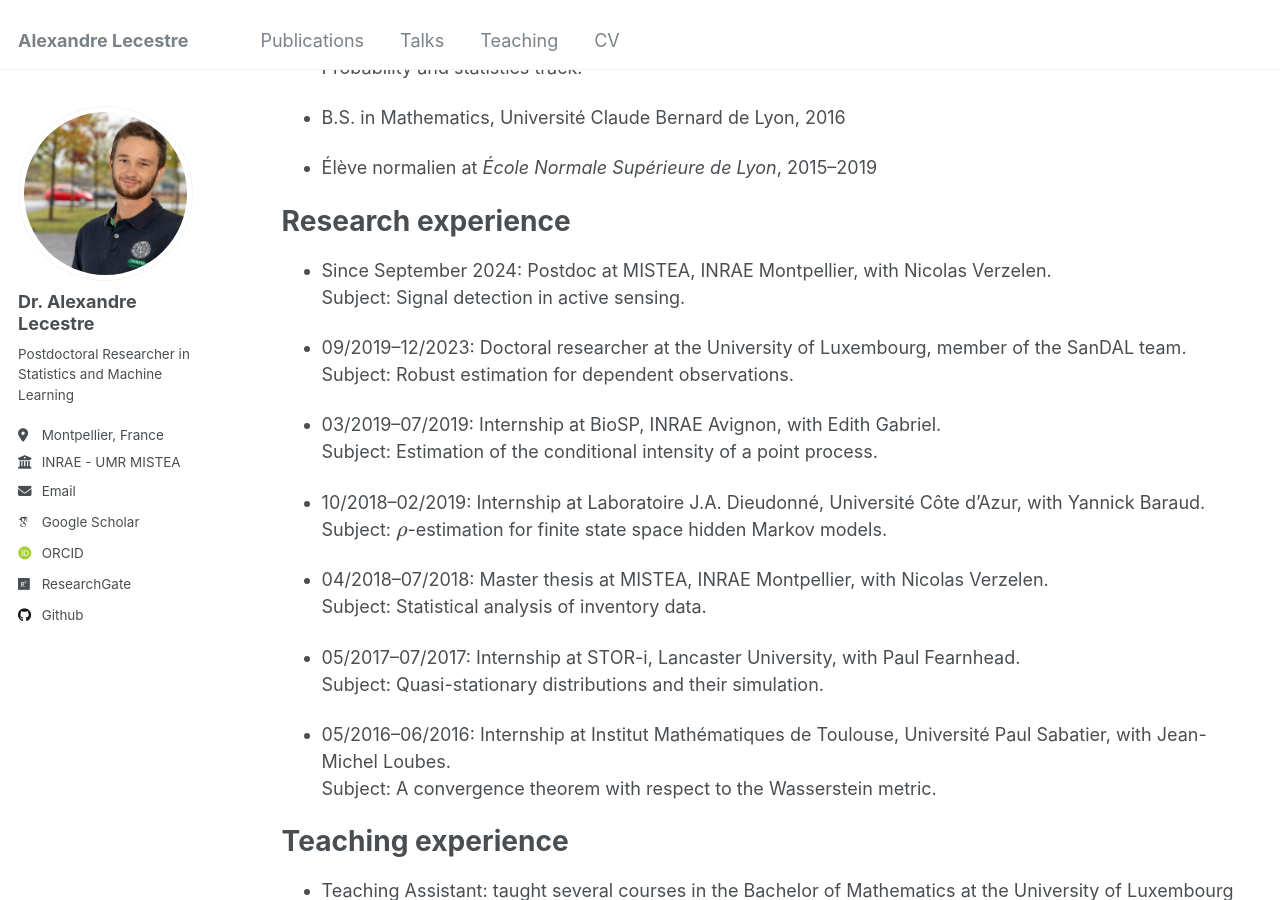
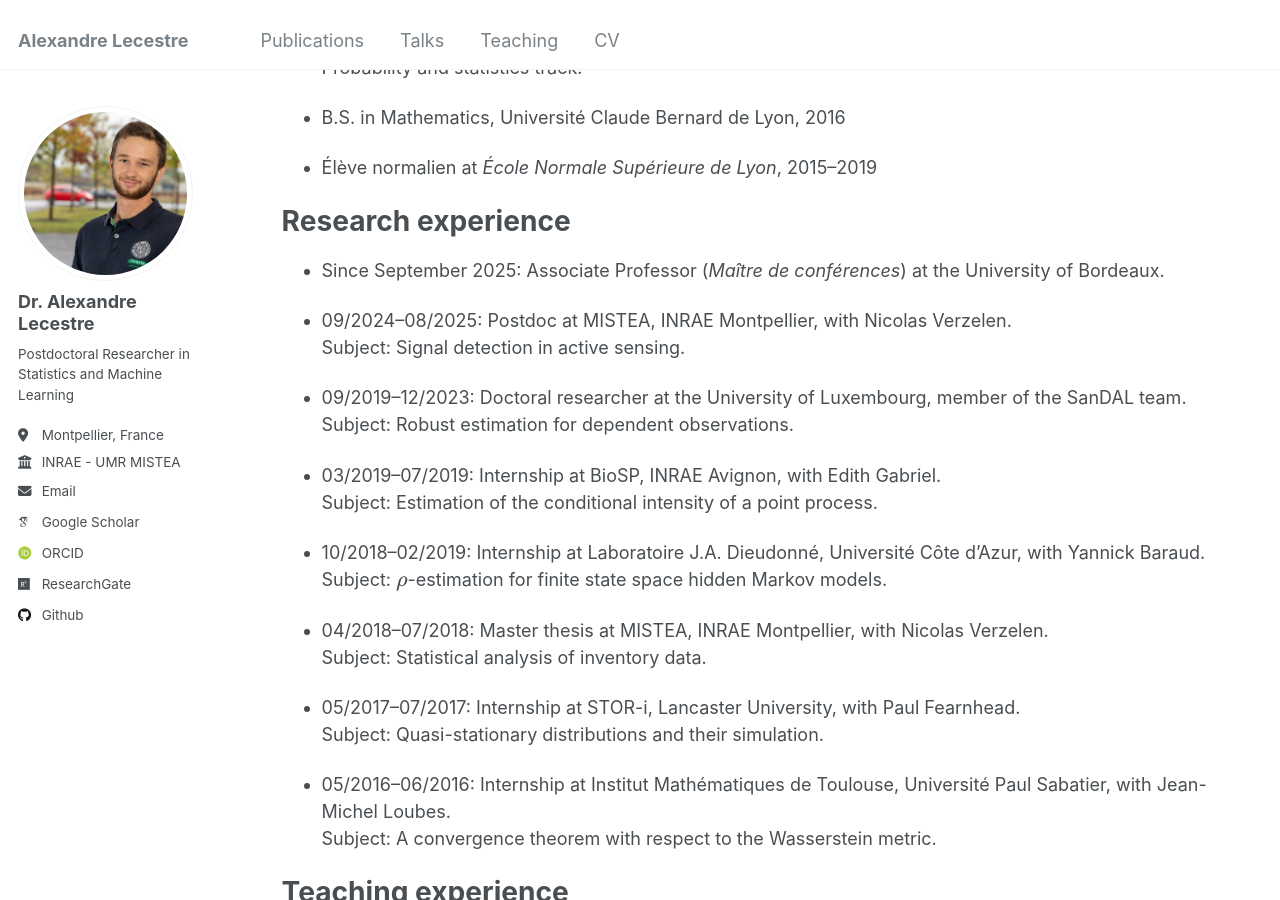
Before and after one commit to alexandre-lecestre/alexandre-lecestre.github.io, a Jekyll site: the page built from _pages/cv.md, in a window 1280 px wide and 900 px high, scrolled down 359 px. Built offline with Jekyll 4.4.1, drawn with Linux system fonts in a browser that asks for light colours; some web fonts are replaced.

Commit message:
Update cv.md

```diff
--- a/_pages/cv.md
+++ b/_pages/cv.md
@@ -28,7 +28,9 @@ Education
 Research experience
 ====
 
-* Since September 2024: Postdoc at MISTEA, INRAE Montpellier, with Nicolas Verzelen.\
+* Since September 2025: Associate Professor (*Maître de conférences*) at the University of Bordeaux.
+
+* 09/2024--08/2025: Postdoc at MISTEA, INRAE Montpellier, with Nicolas Verzelen.\
   Subject: Signal detection in active sensing.
 
 * 09/2019--12/2023: Doctoral researcher at the University of Luxembourg, member of the SanDAL team.\
```
